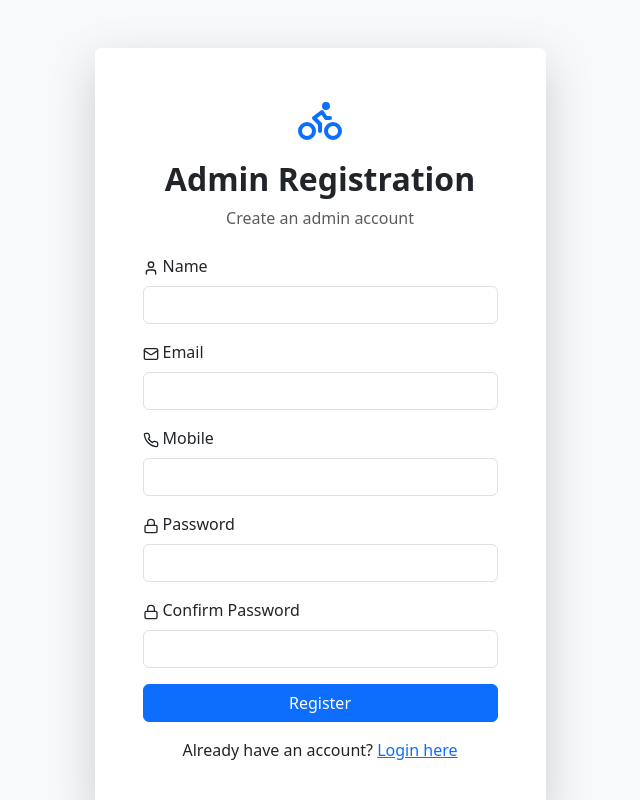
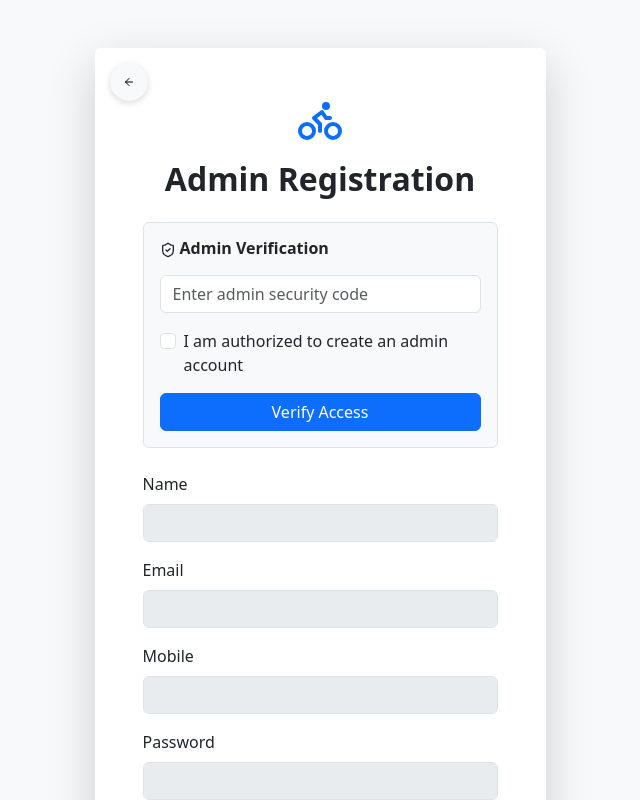
Before and after one commit to sureshdulupolai/Bike_Project, a React (Vite) app in the folder Frontend/: page /register/admin in a window 1280 px wide. Shown: the top 800 px of the page, without its empty margins (320-960 px from the left). Built offline with nearby package versions, Linux system fonts and the light colour scheme; no server answers.

Commit message:
adding more update on UI Back Button

```diff
--- a/Frontend/index.html
+++ b/Frontend/index.html
@@ -4,7 +4,8 @@
     <meta charset="UTF-8" />
     <link rel="icon" type="image/svg+xml" href="/vite.svg" />
     <meta name="viewport" content="width=device-width, initial-scale=1.0" />
-    <title>2 Wheeler Sales & Maintenance System</title>
+    <title>BikeHub - 2 Wheeler Sales & Maintenance System</title>
+    <link rel="icon" href="src/static/logo-rb.png" />
   </head>
   <body>
     <div id="root"></div>
--- a/Frontend/src/pages/auth/Login.jsx
+++ b/Frontend/src/pages/auth/Login.jsx
@@ -1,16 +1,23 @@
 import { useState } from 'react';
-import { Link, useNavigate } from 'react-router-dom';
+import { Link, useNavigate, useLocation } from 'react-router-dom';
 import { useAuth } from '../../contexts/AuthContext';
 import { motion } from 'framer-motion';
-import { Bike, Mail, Lock } from 'lucide-react';
+import { Bike, Mail, Lock, ArrowLeft } from 'lucide-react';
 import Button from '../../components/UI/Button';
-import PublicRoute from '../../components/ProtectedRoute';
 
 const Login = () => {
   const [formData, setFormData] = useState({ email: '', password: '' });
   const [loading, setLoading] = useState(false);
+
   const { login } = useAuth();
   const navigate = useNavigate();
+  const location = useLocation();
+
+  // 🔁 Back logic
+  const handleBack = () => {
+    const from = location.state?.from;
+    navigate(from || '/');
+  };
 
   const handleSubmit = async (e) => {
     e.preventDefault();
@@ -19,7 +26,6 @@ const Login = () => {
     const result = await login(formData.email, formData.password);
 
     if (result.success) {
-      // Redirect based on user role
       if (result.user.role === 'admin') {
         navigate('/admin/dashboard');
       } else {
@@ -40,7 +46,24 @@ const Login = () => {
               animate={{ opacity: 1, y: 0 }}
               transition={{ duration: 0.5 }}
             >
-                <div className="card shadow-lg border-0">
+              <div className="card shadow-lg border-0 position-relative">
+
+                {/* 🔙 Back Button */}
+                <button
+                  onClick={handleBack}
+                  className="btn btn-light position-absolute d-flex align-items-center justify-content-center"
+                  style={{
+                    top: '15px',
+                    left: '15px',
+                    width: '38px',
+                    height: '38px',
+                    borderRadius: '50%',
+                    boxShadow: '0 2px 6px rgba(0,0,0,0.15)',
+                  }}
+                >
+                  <ArrowLeft size={18} />
+                </button>
+
                 <div className="card-body p-5">
                   <div className="text-center mb-4">
                     <Bike size={48} className="text-primary mb-3" />
@@ -50,31 +73,33 @@ const Login = () => {
 
                   <form onSubmit={handleSubmit}>
                     <div className="mb-3">
-                        <label htmlFor="email" className="form-label">
+                      <label className="form-label">
                         <Mail size={16} className="me-1" />
                         Email Address
                       </label>
                       <input
                         type="email"
                         className="form-control"
-                          id="email"
                         value={formData.email}
-                          onChange={(e) => setFormData({ ...formData, email: e.target.value })}
+                        onChange={(e) =>
+                          setFormData({ ...formData, email: e.target.value })
+                        }
                         required
                       />
                     </div>
 
                     <div className="mb-4">
-                        <label htmlFor="password" className="form-label">
+                      <label className="form-label">
                         <Lock size={16} className="me-1" />
                         Password
                       </label>
                       <input
                         type="password"
                         className="form-control"
-                          id="password"
                         value={formData.password}
-                          onChange={(e) => setFormData({ ...formData, password: e.target.value })}
+                        onChange={(e) =>
+                          setFormData({ ...formData, password: e.target.value })
+                        }
                         required
                       />
                     </div>
@@ -91,7 +116,7 @@ const Login = () => {
 
                   <div className="text-center">
                     <p className="mb-0">
-                        Don't have an account?{' '}
+                      Don&apos;t have an account?{' '}
                       <Link to="/register" className="text-primary text-decoration-none">
                         Register here
                       </Link>
--- a/Frontend/src/pages/auth/Register.jsx
+++ b/Frontend/src/pages/auth/Register.jsx
@@ -1,10 +1,10 @@
 import { useState } from 'react';
-import { Link, useNavigate } from 'react-router-dom';
+import { Link, useNavigate, useLocation } from 'react-router-dom';
 import { motion } from 'framer-motion';
-import { Bike, User, Mail, Phone, Lock } from 'lucide-react';
+import { Bike, User, Mail, Phone, Lock, ArrowLeft } from 'lucide-react';
 import Button from '../../components/UI/Button';
 import PublicRoute from '../../components/PublicRoute';
-import emailjs from '@emailjs/browser'; // ✅ EmailJS import
+import emailjs from '@emailjs/browser';
 import { useAuth } from '../../contexts/AuthContext';
 
 const Register = () => {
@@ -16,8 +16,16 @@ const Register = () => {
     password_confirm: '',
   });
   const [loading, setLoading] = useState(false);
+
   const { register } = useAuth();
   const navigate = useNavigate();
+  const location = useLocation();
+
+  // 🔙 Smart back handler
+  const handleBack = () => {
+    const from = location.state?.from;
+    navigate(from || '/');
+  };
 
   const handleSubmit = async (e) => {
     e.preventDefault();
@@ -30,11 +38,9 @@ const Register = () => {
     setLoading(true);
 
     try {
-      // Register the user via backend
       const result = await register(formData);
 
       if (result.success) {
-        // Send OTP via EmailJS
         const templateParams = {
           name: formData.name,
           to_email: formData.email,
@@ -43,14 +49,16 @@ const Register = () => {
         };
 
         await emailjs.send(
-          "service_r8cniy2",
-          "template_exgvesr",
+          'service_r8cniy2',
+          'template_exgvesr',
           templateParams,
-          "BwBgnnEEONzpzoNJG"
+          'BwBgnnEEONzpzoNJG'
         );
 
-        // Store email for OTP verification
-        localStorage.setItem('pending_verification_email', formData.email);
+        localStorage.setItem(
+          'pending_verification_email',
+          formData.email
+        );
 
         alert('Registration successful! OTP sent to your email.');
         navigate('/verify-otp');
@@ -59,14 +67,13 @@ const Register = () => {
       console.error(error);
       alert(
         error.response?.data?.email ||
-        error.response?.data?.mobile ||
-        'Registration failed. Please try again.'
+          error.response?.data?.mobile ||
+          'Registration failed. Please try again.'
       );
     }
 
     setLoading(false);
   };
-
 
   return (
     <PublicRoute>
@@ -79,7 +86,24 @@ const Register = () => {
                 animate={{ opacity: 1, y: 0 }}
                 transition={{ duration: 0.5 }}
               >
-                <div className="card shadow-lg border-0">
+                <div className="card shadow-lg border-0 position-relative">
+
+                  {/* 🔙 Back Button */}
+                  <button
+                    onClick={handleBack}
+                    className="btn btn-light position-absolute d-flex align-items-center justify-content-center"
+                    style={{
+                      top: '15px',
+                      left: '15px',
+                      width: '38px',
+                      height: '38px',
+                      borderRadius: '50%',
+                      boxShadow: '0 2px 6px rgba(0,0,0,0.15)',
+                    }}
+                  >
+                    <ArrowLeft size={18} />
+                  </button>
+
                   <div className="card-body p-5">
                     <div className="text-center mb-4">
                       <Bike size={48} className="text-primary mb-3" />
@@ -89,77 +113,88 @@ const Register = () => {
 
                     <form onSubmit={handleSubmit}>
                       <div className="mb-3">
-                        <label htmlFor="name" className="form-label">
+                        <label className="form-label">
                           <User size={16} className="me-1" />
                           Full Name
                         </label>
                         <input
                           type="text"
                           className="form-control"
-                          id="name"
                           value={formData.name}
-                          onChange={(e) => setFormData({ ...formData, name: e.target.value })}
+                          onChange={(e) =>
+                            setFormData({ ...formData, name: e.target.value })
+                          }
                           required
                         />
                       </div>
 
                       <div className="mb-3">
-                        <label htmlFor="email" className="form-label">
+                        <label className="form-label">
                           <Mail size={16} className="me-1" />
                           Email Address
                         </label>
                         <input
                           type="email"
                           className="form-control"
-                          id="email"
                           value={formData.email}
-                          onChange={(e) => setFormData({ ...formData, email: e.target.value })}
+                          onChange={(e) =>
+                            setFormData({ ...formData, email: e.target.value })
+                          }
                           required
                         />
                       </div>
 
                       <div className="mb-3">
-                        <label htmlFor="mobile" className="form-label">
+                        <label className="form-label">
                           <Phone size={16} className="me-1" />
                           Mobile Number
                         </label>
                         <input
                           type="tel"
                           className="form-control"
-                          id="mobile"
                           value={formData.mobile}
-                          onChange={(e) => setFormData({ ...formData, mobile: e.target.value })}
+                          onChange={(e) =>
+                            setFormData({ ...formData, mobile: e.target.value })
+                          }
                           required
                         />
                       </div>
 
                       <div className="mb-3">
-                        <label htmlFor="password" className="form-label">
+                        <label className="form-label">
                           <Lock size={16} className="me-1" />
                           Password
                         </label>
                         <input
                           type="password"
                           className="form-control"
-                          id="password"
                           value={formData.password}
-                          onChange={(e) => setFormData({ ...formData, password: e.target.value })}
+                          onChange={(e) =>
+                            setFormData({
+                              ...formData,
+                              password: e.target.value,
+                            })
+                          }
                           required
                           minLength={8}
                         />
                       </div>
 
                       <div className="mb-4">
-                        <label htmlFor="password_confirm" className="form-label">
+                        <label className="form-label">
                           <Lock size={16} className="me-1" />
                           Confirm Password
                         </label>
                         <input
                           type="password"
                           className="form-control"
-                          id="password_confirm"
                           value={formData.password_confirm}
-                          onChange={(e) => setFormData({ ...formData, password_confirm: e.target.value })}
+                          onChange={(e) =>
+                            setFormData({
+                              ...formData,
+                              password_confirm: e.target.value,
+                            })
+                          }
                           required
                         />
                       </div>
@@ -177,7 +212,10 @@ const Register = () => {
                     <div className="text-center">
                       <p className="mb-0">
                         Already have an account?{' '}
-                        <Link to="/login" className="text-primary text-decoration-none">
+                        <Link
+                          to="/login"
+                          className="text-primary text-decoration-none"
+                        >
                           Login here
                         </Link>
                       </p>
--- a/Frontend/src/pages/auth/adminRegister.jsx
+++ b/Frontend/src/pages/auth/adminRegister.jsx
@@ -1,10 +1,21 @@
 import { useState } from 'react';
-import { Link, useNavigate } from 'react-router-dom';
+import { Link, useNavigate, useLocation } from 'react-router-dom';
 import { motion } from 'framer-motion';
-import { Bike, User, Mail, Phone, Lock } from 'lucide-react';
+import {
+  Bike,
+  User,
+  Mail,
+  Phone,
+  Lock,
+  ArrowLeft,
+  ShieldCheck,
+  CheckCircle
+} from 'lucide-react';
 import Button from '../../components/UI/Button';
 import PublicRoute from '../../components/PublicRoute';
 import { API_BASE_URL } from '../../config/api';
+
+const ADMIN_SECURITY_CODE = "ADMIN-2026";
 
 const AdminRegister = () => {
   const [formData, setFormData] = useState({
@@ -13,19 +24,46 @@ const AdminRegister = () => {
     mobile: '',
     password: '',
     password_confirm: '',
-    role: "",
+    role: 'admin',
+    security_code: '',
   });
+
+  const [agreed, setAgreed] = useState(false);
+  const [isVerified, setIsVerified] = useState(false);
   const [loading, setLoading] = useState(false);
   const [error, setError] = useState('');
+
   const navigate = useNavigate();
+  const location = useLocation();
+
+  const handleBack = () => {
+    navigate(location.state?.from || '/');
+  };
 
   const handleChange = (e) => {
     setFormData({ ...formData, [e.target.name]: e.target.value });
   };
 
+  // 🔐 VERIFY SECURITY CODE
+  const handleVerify = () => {
+    setError('');
+
+    if (!agreed) {
+      setError('Please confirm authorization checkbox.');
+      return;
+    }
+
+    if (formData.security_code !== ADMIN_SECURITY_CODE) {
+      setError('Invalid admin security code.');
+      return;
+    }
+
+    setIsVerified(true);
+  };
+
   const handleSubmit = async (e) => {
     e.preventDefault();
-    setError('');
+    if (!isVerified) return;
 
     if (formData.password !== formData.password_confirm) {
       setError('Passwords do not match!');
@@ -35,35 +73,25 @@ const AdminRegister = () => {
     setLoading(true);
 
     try {
-      const payload = {
-        name: formData.name,
-        email: formData.email,
-        mobile: formData.mobile,
-        password: formData.password,
-        password_confirm: formData.password_confirm,
-        role: "admin"
-      };
-
       const res = await fetch(`${API_BASE_URL}/auth/admin/register/`, {
         method: 'POST',
         headers: { 'Content-Type': 'application/json' },
-        body: JSON.stringify(payload),
+        body: JSON.stringify(formData),
       });
 
       const data = await res.json();
 
       if (!res.ok) {
-        // backend might return errors object or detail
-        const backendError = data?.errors
-          ? Object.values(data.errors).flat()[0]
-          : data?.detail || 'Registration failed';
+        const backendError =
+          data?.errors
+            ? Object.values(data.errors).flat()[0]
+            : data?.detail || 'Registration failed';
         setError(backendError);
         setLoading(false);
         return;
       }
 
-      // Admin registered successfully, no OTP
-      alert('Admin registered successfully! You can now login.');
+      alert('Admin registered successfully!');
       navigate('/login');
 
     } catch (err) {
@@ -80,56 +108,110 @@ const AdminRegister = () => {
         <div className="container">
           <div className="row justify-content-center">
             <div className="col-md-6 col-lg-5">
-              <motion.div
-                initial={{ opacity: 0, y: 20 }}
-                animate={{ opacity: 1, y: 0 }}
-                transition={{ duration: 0.5 }}
-              >
-                <div className="card shadow-lg border-0">
+              <motion.div initial={{ opacity: 0, y: 20 }} animate={{ opacity: 1, y: 0 }}>
+                <div className="card shadow-lg border-0 position-relative">
+
+                  {/* 🔙 Back */}
+                  <button
+                    onClick={handleBack}
+                    className="btn btn-light position-absolute d-flex align-items-center justify-content-center"
+                    style={{
+                      top: '15px',
+                      left: '15px',
+                      width: '38px',
+                      height: '38px',
+                      borderRadius: '50%',
+                      boxShadow: '0 2px 6px rgba(0,0,0,0.15)',
+                    }}
+                  >
+                    <ArrowLeft size={18} />
+                </button>
+
                   <div className="card-body p-5">
                     <div className="text-center mb-4">
                       <Bike size={48} className="text-primary mb-3" />
                       <h2 className="fw-bold">Admin Registration</h2>
-                      <p className="text-muted">Create an admin account</p>
                     </div>
 
-                    {error && (
-                      <div className="alert alert-danger">{error}</div>
+                    {error && <div className="alert alert-danger">{error}</div>}
+
+                    {/* 🔐 SECURITY VERIFICATION (TOP) */}
+                    {!isVerified && (
+                      <div className="border rounded p-3 mb-4 bg-light">
+                        <h6 className="fw-bold mb-3">
+                          <ShieldCheck size={16} className="me-1" />
+                          Admin Verification
+                        </h6>
+
+                        <input
+                          type="text"
+                          className="form-control mb-3"
+                          placeholder="Enter admin security code"
+                          name="security_code"
+                          value={formData.security_code}
+                          onChange={handleChange}
+                        />
+
+                        <div className="form-check mb-3">
+                          <input
+                            className="form-check-input"
+                            type="checkbox"
+                            checked={agreed}
+                            onChange={(e) => setAgreed(e.target.checked)}
+                          />
+                          <label className="form-check-label">
+                            I am authorized to create an admin account
+                          </label>
+                        </div>
+
+                        <Button className="w-100" onClick={handleVerify}>
+                          Verify Access
+                        </Button>
+                      </div>
                     )}
 
+                    {/* ✅ VERIFIED BADGE */}
+                    {isVerified && (
+                      <div className="alert alert-success d-flex align-items-center gap-2">
+                        <CheckCircle size={18} />
+                        Admin access verified. You may proceed.
+                      </div>
+                    )}
+
+                    {/* 🧾 FORM (LOCKED UNTIL VERIFIED) */}
                     <form onSubmit={handleSubmit}>
                       {["name", "email", "mobile", "password", "password_confirm"].map((field) => (
                         <div className="mb-3" key={field}>
                           <label className="form-label">
-                            {field === "name" && <User size={16} className="me-1" />}
-                            {field === "email" && <Mail size={16} className="me-1" />}
-                            {field === "mobile" && <Phone size={16} className="me-1" />}
-                            {field.includes("password") && <Lock size={16} className="me-1" />}
-                            {field === "password_confirm" ? "Confirm Password" : field.charAt(0).toUpperCase() + field.slice(1)}
+                            {field.charAt(0).toUpperCase() + field.slice(1)}
                           </label>
                           <input
-                            type={field.includes("password") ? "password" : field === "email" ? "email" : "text"}
+                            type={field.includes("password") ? "password" : "text"}
                             className="form-control"
                             name={field}
                             value={formData[field]}
                             onChange={handleChange}
+                            disabled={!isVerified}
                             required
-                            minLength={field.includes("password") ? 8 : undefined}
                           />
                         </div>
                       ))}
 
-                      <Button type="submit" variant="primary" className="w-100 mb-3" loading={loading}>
-                        Register
+                      <Button
+                        type="submit"
+                        className="w-100"
+                        loading={loading}
+                        disabled={!isVerified}
+                      >
+                        Register Admin
                       </Button>
                     </form>
 
-                    <div className="text-center">
-                      <p className="mb-0">
-                        Already have an account?{' '}
-                        <Link to="/login" className="text-primary">Login here</Link>
-                      </p>
+                    <div className="text-center mt-3">
+                      Already have an account?
+                      <Link to="/login" className='ms-1' style={{ textDecoration: 'none' }}>Login</Link>
                     </div>
+
                   </div>
                 </div>
               </motion.div>
```
Also changed, not shown: Frontend/src/static/logo-rb.png (added), Frontend/src/static/logo.png (added). Lines whose indentation alone changed are shown as unchanged.
